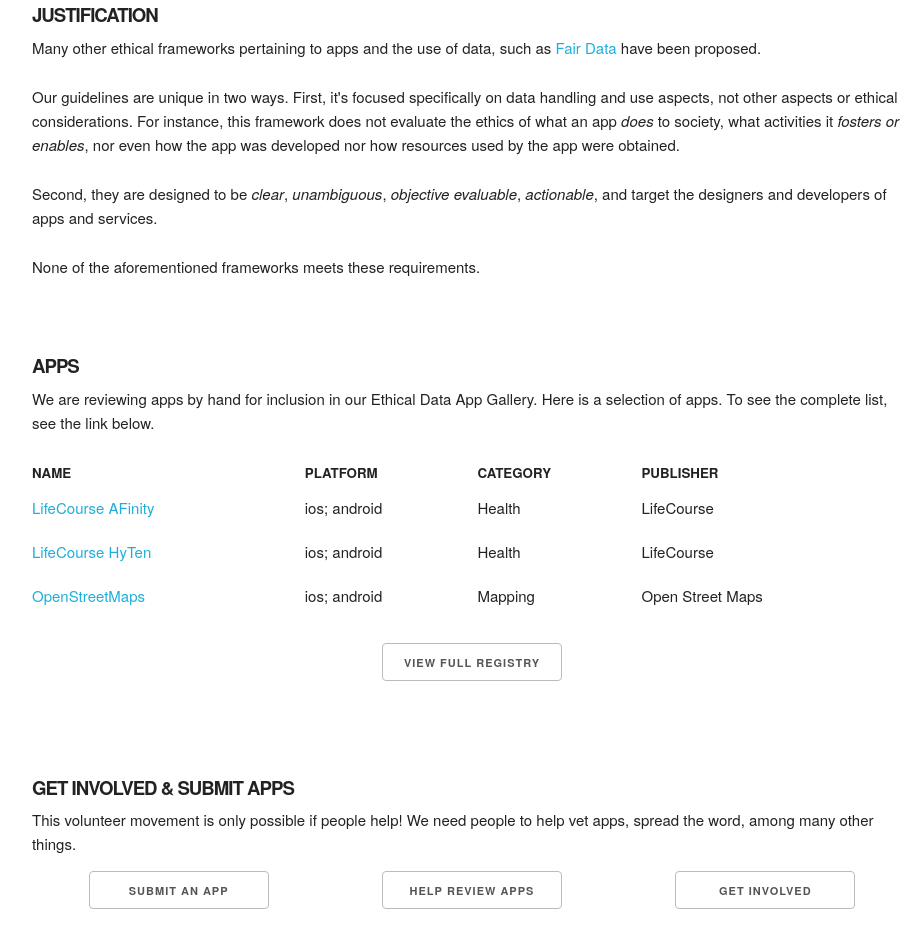
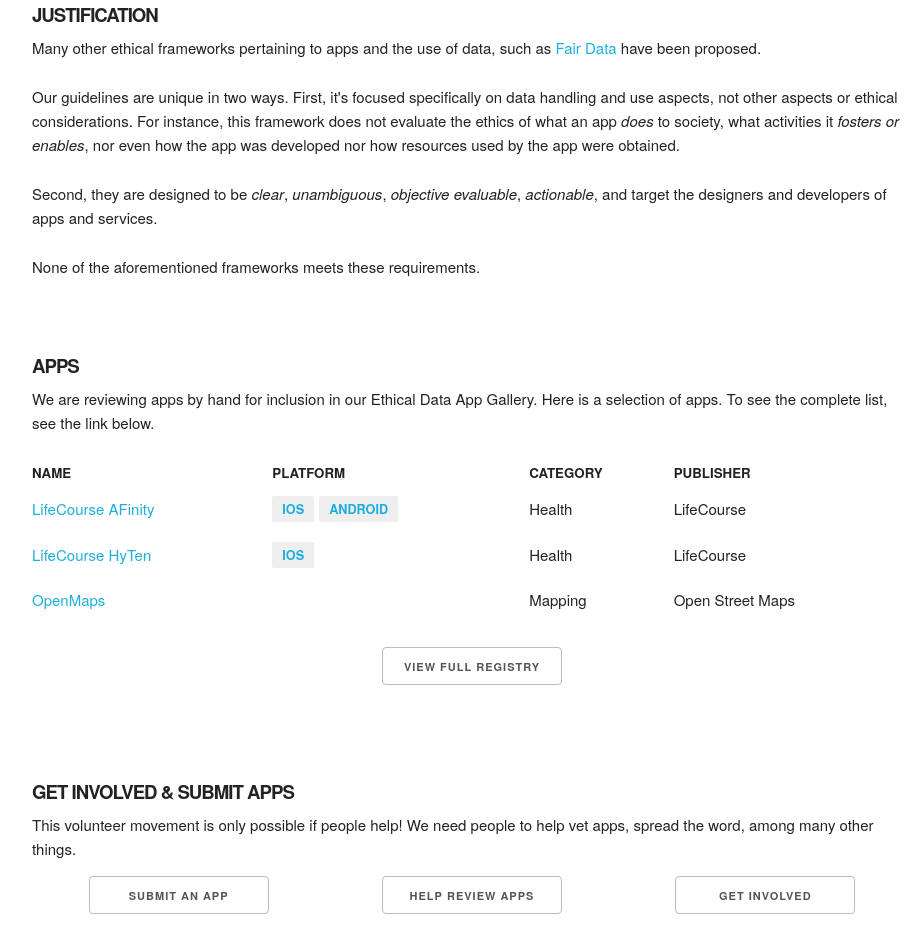
Before and after one commit to electronicmax/dogma95, a website: page www/index.html at #/registry in a window 1280 px wide. Shown: the part 1782-2716 px from the top of the page, without its empty margins (168-1086 px from the left). Drawn offline with nearby package versions, Linux system fonts and the light colour scheme; some packages are replaced by stand-ins of ours.

Commit message:
quickcommit

```diff
--- a/www/css/dogma95.less
+++ b/www/css/dogma95.less
@@ -201,3 +201,16 @@
 	}
 
 }
+.platforms {
+	div {
+		color:white;
+		font-weight:600;
+		text-transform:uppercase;
+		display:inline-block;
+		background-color:#eee;
+		padding:3px 10px;
+		border-radius:2px;
+		margin:0px 5px 0px 0px;
+		font-size:9.5pt;
+	}
+}
--- a/www/data/db.json
+++ b/www/data/db.json
@@ -7,7 +7,10 @@
 			"url":"http://lifecour.se",
 			"publisher":"LifeCourse",
 			"versions":["1.3.0"],
-			"platforms":["ios","android"]
+			"platforms":{
+				"ios":"https://itunes.apple.com/ky/app/lifecourse-afinity/id918973930?mt=8",
+				"android":"https://play.google.com/store/apps/details?id=com.pinch_medical.afinity&hl=en_GB"
+			}
 		},
 		{
 			"id":"hyten",
@@ -16,16 +19,17 @@
 			"url":"http://lifecour.se",
 			"publisher":"LifeCourse",
 			"versions":["1.3.0"],
-			"platforms":["ios","android"]
+			"platforms":{
+				"ios":"https://itunes.apple.com/ky/app/lifecourse-hyten/id1147434223?mt=8"
+			}
 		},
 		{
 			"id":"osm",
-			"name":"OpenStreetMaps",
+			"name":"OpenMaps",
 			"category":"Mapping",
-			"url":"",
+			"url":"https://itunes.apple.com/gb/app/openmaps/id359719250?mt=8",
 			"publisher":"Open Street Maps",
-			"versions":["1.2.0"],
-			"platforms":["ios","android"]
+			"versions":["1.2.0"]
 		}
 	]
 }
--- a/www/js/main.js
+++ b/www/js/main.js
@@ -12,9 +12,6 @@
 			},
 			controller:function($scope, $stateParams, $anchorScroll, apps) {
 				$scope.apps = apps;
-				$scope.apps.map((a) => {
-					a.platforms = a.platforms.join('; ');
-				});
 				if ($stateParams.a) { $anchorScroll($stateParams.a); }
 				window._s = $scope;
 			}
@@ -29,7 +26,7 @@
 				$scope.apps = _(apps).sortBy(function(x) { return x.category + "-" + x.name; }).value();
 				var lastCat;
 				$scope.apps.map((a) => {
-					a.platforms = a.platforms.join('; ');
+					// a.platforms = a.platforms.join('; ');
 					if (lastCat !== a.category) {
 						a.section = a.category;
 						lastCat = a.category;
--- a/www/tmpl/main.html
+++ b/www/tmpl/main.html
@@ -96,7 +96,9 @@
 			<tbody>
 				<tr ng-repeat="a in apps">
 					<td><a href="{{a.url}}" target="_blank">{{a.name}}</a></td>
-					<td ng-bind="a.platforms"></td>
+					<td class='platforms'>
+						<div ng-repeat="(p,url) in a.platforms"><a href="{{url}}" target="_blank" ng-bind="p"></a></div>
+					</td>
 					<td ng-bind="a.category"></td>
 					<td ng-bind="a.publisher"></td>
 				</tr>
```
Also changed, not shown: www/tmpl/registry.html (+4 -2 lines).
